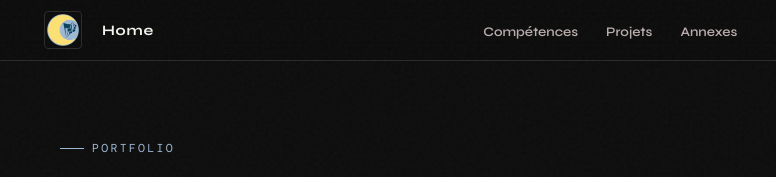
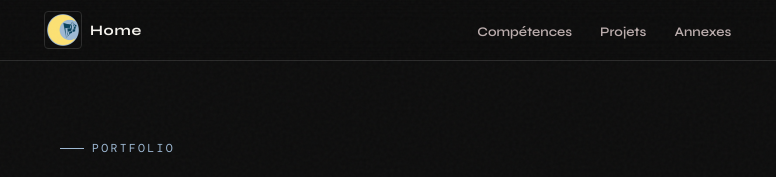
Before and after one commit to jeudimathis19/portfolio.github.fr, a plain HTML site: page index.html in a window 1280 px wide. Shown: the top 177 px of the page, 46-822 px from the left. Drawn offline with nearby package versions, Linux system fonts and the light colour scheme; a web font is replaced by a local one.

Commit message:
Modification of the home button and the logo

```diff
--- a/index.html
+++ b/index.html
@@ -13,10 +13,12 @@
 <nav>
   <div class="nav-inner">
     <div class="nav-left">
-      <a href="#top" class="nav-logo" title="Accueil">
-        <img src="media/logo.png" alt="Logo Mathis Jeudi" />
+      <a href="#top" class="nav-home-link" title="Accueil">
+        <span class="nav-logo" title="Accueil">
+          <img src="media/logo.png" alt="Logo Mathis Jeudi" />
+        </span>
+        <span class="nav-home">Home</span>
       </a>
-      <a href="#top" class="nav-home">Home</a>
     </div>
     <ul class="nav-links">
       <li><a href="#competences" data-i18n="nav.skills">Compétences</a></li>
--- a/style.css
+++ b/style.css
@@ -73,8 +73,28 @@ nav {
 .nav-left {
   display: flex;
   align-items: center;
-  gap: 0.75rem;
+  gap: 0;
   flex-shrink: 0;
+}
+
+.nav-home-link {
+  display: flex;
+  align-items: center;
+  gap: 0;
+  text-decoration: none;
+  border-radius: var(--radius);
+  transition: background 0.2s;
+  margin: -4px -4px;
+  padding: 4px 4px;
+}
+.nav-home-link:hover,
+.nav-home-link:focus {
+  background: rgba(200,245,66,0.07);
+  outline: none;
+}
+[data-theme="light"] .nav-home-link:hover,
+[data-theme="light"] .nav-home-link:focus {
+  background: rgba(90,138,0,0.08);
 }
 
 .nav-logo {
@@ -89,7 +109,8 @@ nav {
   text-decoration: none;
   display: block;
 }
-.nav-logo:hover { border-color: var(--accent); }
+.nav-home-link:hover .nav-logo,
+.nav-home-link:focus .nav-logo { border-color: var(--accent); }
 .nav-logo img {
   width: 100%;
   height: 100%;
@@ -107,10 +128,10 @@ nav {
   letter-spacing: 0.05em;
   padding: 4px 8px;
   border-radius: var(--radius);
-  transition: color 0.2s, background 0.2s;
+  transition: color 0.2s;
 }
-.nav-home:hover { color: var(--accent); background: rgba(200,245,66,0.07); }
-[data-theme="light"] .nav-home:hover { background: rgba(90,138,0,0.08); }
+.nav-home-link:hover .nav-home,
+.nav-home-link:focus .nav-home { color: var(--accent); }
 
 .nav-links {
   display: flex;
```
